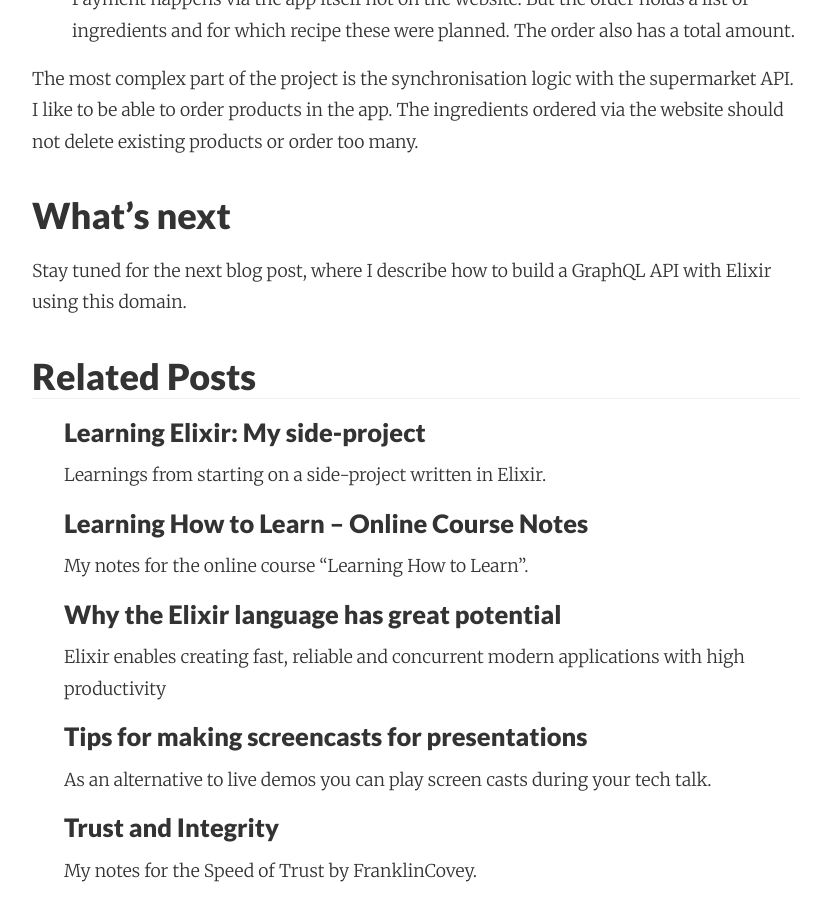
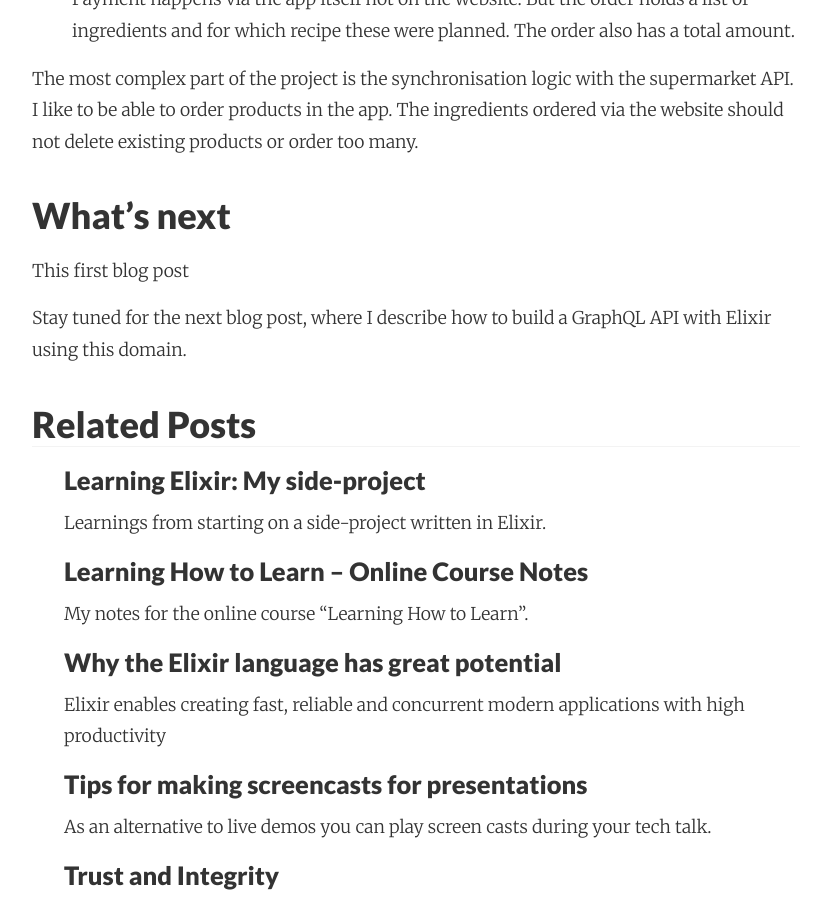
Before and after one commit to adri/adri.github.io, a Jekyll site: the page built from _posts/2017-09-27-learning-elixir-second-side-project-part1.md, in a window 1280 px wide and 900 px high, scrolled down 2878 px. Shown: the whole window, without its empty margins (224-1049 px from the left). Built offline with Jekyll 4.4.1, drawn with Linux system fonts in a browser that asks for light colours; nearby versions of some CDN libraries; comment, search, counter and statistics services are not loaded.

Commit message:
Autocommit from wiki

```diff
--- a/_posts/2017-09-27-learning-elixir-second-side-project-part1.md
+++ b/_posts/2017-09-27-learning-elixir-second-side-project-part1.md
@@ -51,4 +51,6 @@ Payment happens via the app itself not on the website. But the order holds a lis
 The most complex part of the project is the synchronisation logic with the supermarket API. I like to be able to order products in the app. The ingredients ordered via the website should not delete existing products or order too many.
 
 ### What's next
+This first blog post
+
 Stay tuned for the next blog post, where I describe how to build a GraphQL API with Elixir using this domain.
```
